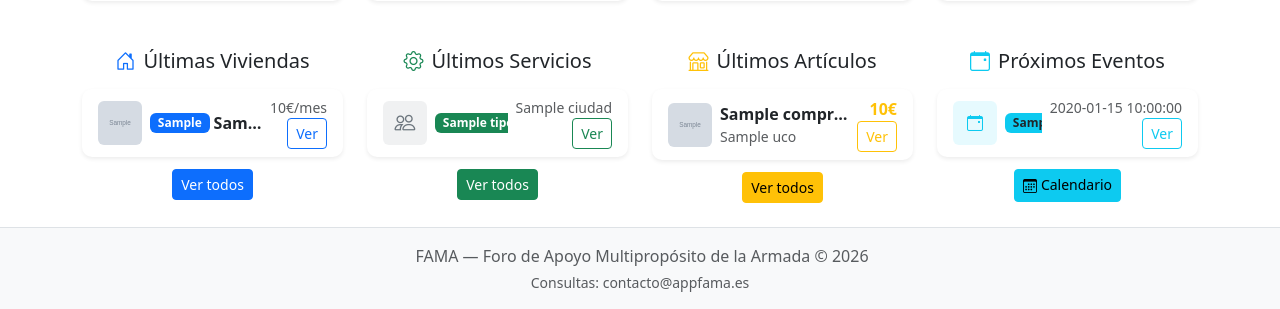
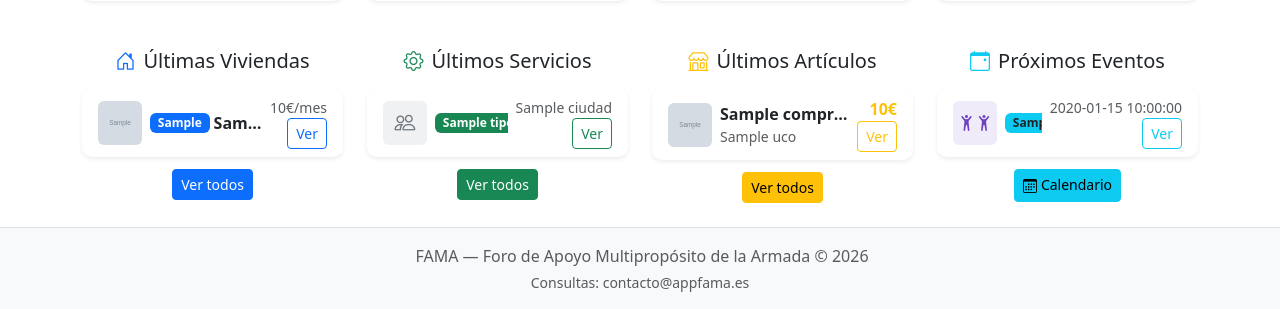
Before and after one commit to hondara91/FAMA, a Flask app: page / in a window 1280 px wide. Shown: the part 925-1234 px from the top of the page. Run offline with Flask 3, Linux system fonts and the light colour scheme; grey boxes marked "Sample" are stand-in pictures; a database or web service that is not in the repository returns one stand-in record (values such as "Sample title").

Commit message:
Iconos por categoria en Proximos Eventos (ocio)
Deporte -> trofeo verde, Cultural -> paleta azul,
Otros -> dos figuras bailando enfrentadas (morado).

Co-Authored-By: Claude Sonnet 4.6 <noreply@anthropic.com>

```diff
--- a/templates/index.html
+++ b/templates/index.html
@@ -199,10 +199,22 @@
     <div class="col-lg-3 text-center">
         {{ cabecera_seccion('Próximos Eventos', 'calendar-event', 'info') }}
         {% for e in eventos %}
+        {% if e.tipo_evento == 'Deporte' %}{% set e_color = '#198754' %}{% set e_icon = 'trophy' %}
+        {% elif e.tipo_evento == 'Cultural' %}{% set e_color = '#0d6efd' %}{% set e_icon = 'palette' %}
+        {% else %}{% set e_color = '#6f42c1' %}{% set e_icon = 'otros' %}{% endif %}
         <div class="card mb-2 border-0 shadow-sm">
             <div class="card-body py-2 px-3 d-flex align-items-center gap-2">
-                <div class="d-flex align-items-center justify-content-center flex-shrink-0 rounded bg-info bg-opacity-10"
-                     style="width:44px;height:44px"><i class="bi bi-calendar-event text-info"></i></div>
+                <div class="d-flex align-items-center justify-content-center flex-shrink-0 rounded"
+                     style="width:44px;height:44px;background:{{ e_color }}1a">
+                    {% if e_icon == 'otros' %}
+                    <span class="d-flex" style="color:{{ e_color }};font-size:1rem;gap:1px">
+                        <i class="bi bi-person-arms-up"></i>
+                        <i class="bi bi-person-arms-up" style="transform:scaleX(-1);display:inline-block"></i>
+                    </span>
+                    {% else %}
+                    <i class="bi bi-{{ e_icon }}" style="color:{{ e_color }};font-size:1.3rem"></i>
+                    {% endif %}
+                </div>
                 <div class="flex-grow-1 overflow-hidden text-start">
                     <div class="d-flex align-items-center gap-1 overflow-hidden">
                         <span class="badge bg-info text-dark flex-shrink-0">{{ e.tipo_evento }}</span>
```
